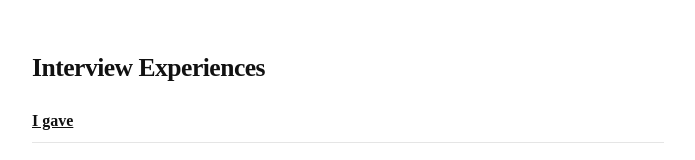
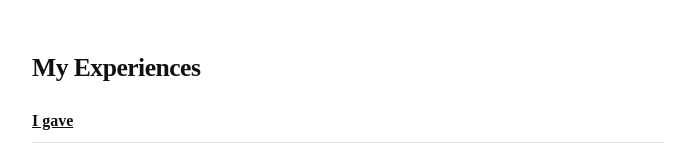
Before and after one commit to Asharma538/info, a React (Vite) app in the folder info/: page /posts in a window 1280 px wide. Shown: the top 160 px of the page, without its empty margins (292-987 px from the left). Built offline with nearby package versions, Linux system fonts and the light colour scheme; a web font is replaced by a local one.

Commit message:
Change header title from 'Interview Experiences' to 'My Experiences'

```diff
--- a/info/src/pages/Posts.jsx
+++ b/info/src/pages/Posts.jsx
@@ -14,7 +14,7 @@ export default function Posts({ interviews = {} }) {
   return (
     <div className="posts-page">
       <header className="posts-header">
-        <h1>Interview Experiences</h1>
+        <h1>My Experiences</h1>
       </header>
 
       <div className="posts-sections">
```
